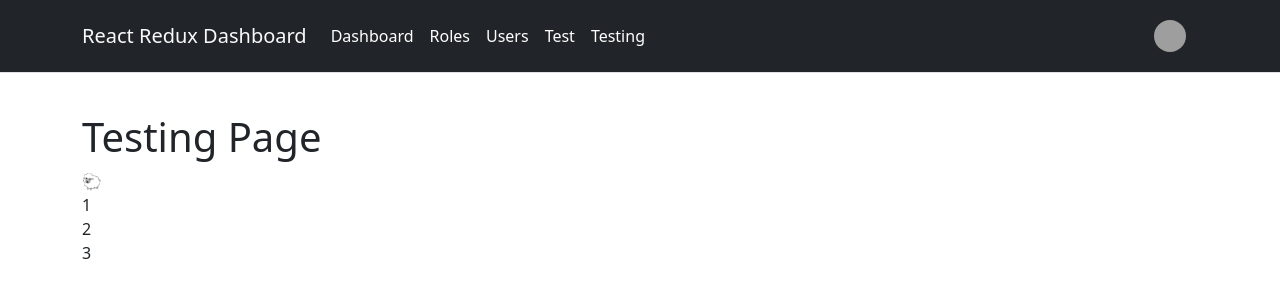
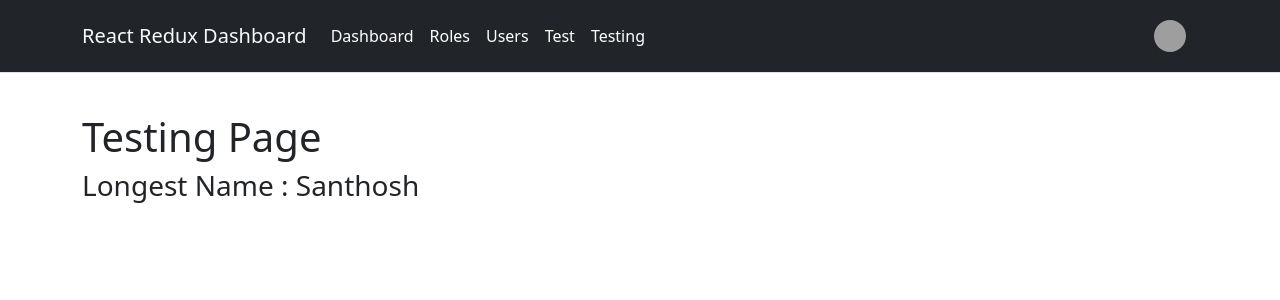
Before and after one commit to vinothsmart/react-redux-dashboard, a React (Create React App) app: page /testing in a window 1280 px wide. Shown: the top 300 px of the page. Built offline with nearby package versions, Linux system fonts and the light colour scheme; grey boxes are pictures that could not be loaded.

Commit message:
longest value

```diff
--- a/src/components/pages/Testing.js
+++ b/src/components/pages/Testing.js
@@ -1,15 +1,12 @@
 import { SeoTool } from "../elements";
 
 export const Testing = () => {
-  const array = ["🐑", 1, 2, "🐑", "🐑", 3];
-  // remove duplicate
-  // const unique = [...new Set(array)];
-  // another remove duplicate
-  const unique = array.filter((item, index) => {
-    console.log("index", index);
-    console.log("aindex", array.indexOf(item));
-    return array.indexOf(item) === index;
-  });
+  const names = ["vinoth", "kanna", "Santhosh", "Selva"];
+
+  // get longest name
+  const longestName = names.reduce((a, b) => {
+    return a.length > b.length ? a : b;
+  }, "");
 
   return (
     <>
@@ -21,9 +18,7 @@ export const Testing = () => {
       <div className="container">
         <div className="py-4">
           <h1> Testing Page</h1>
-          {unique.map((item, index) => {
-            return <div key={index}>{item}</div>;
-          })}
+          <h3>Longest Name : {longestName}</h3>
         </div>
       </div>
     </>
```
